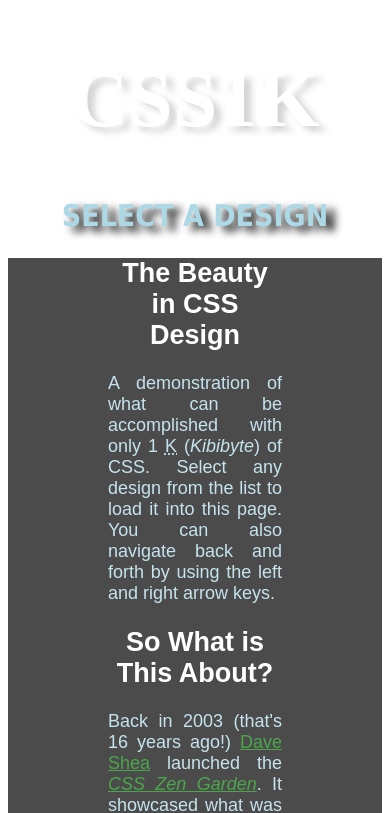
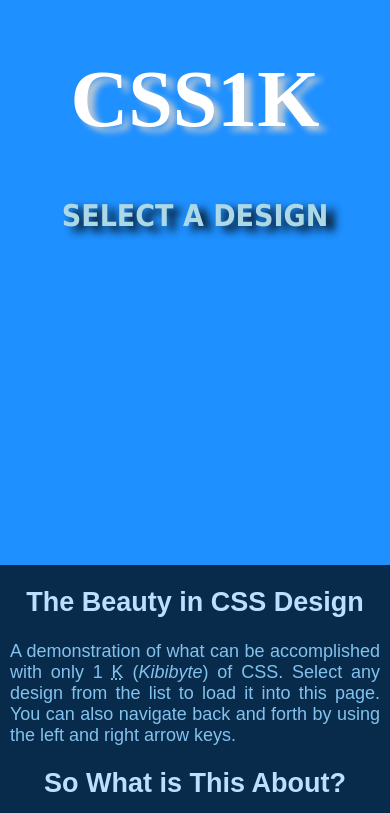
Before and after one commit to dimakruhlyi/FE, a plain HTML site: page html+css/Task_7(13.11.2019)/index.html in a window 390 px wide. Shown: the top 813 px of the page. Drawn offline with nearby package versions, Linux system fonts and the light colour scheme; files whose address does not match are found by name; a web font is replaced by a local one.

Commit message:
some improvements

```diff
--- a/html+css/Task_7(13.11.2019)/styles/default.css
+++ b/html+css/Task_7(13.11.2019)/styles/default.css
@@ -1,9 +1,162 @@
-@import url('mystyles/body.css');
+/* @import url('mystyles/body.css');
 @import url('mystyles/article.css');
 @import url('mystyles/header.css');
 @import url('mystyles/footer.css');
-@import url('mystyles/media.css');
+@import url('mystyles/media.css');*/
 @font-face{
     font-family: fredericka the great;
-    src: url('../fonts/FrederickatheGreat-Regular.ttf') format('truetype');
+    src: url('https://dimakruhlyi.github.io/FE/html%2Bcss/Task_7(13.11.2019)/fonts/FrederickatheGreat-Regular.ttf') format('truetype');
 }
+h2{
+    text-align:center;
+}
+article{
+    background:#000;
+    opacity: .7;
+    font-family: fredericka the great, fantasy,'Open Sans', 'Helvetica Neue', Barriecito, Calibri;
+    font-size:18px;
+    color:lightblue;
+    padding-left:100px;
+    padding-right: 100px;
+    text-align: justify;
+}
+article a{
+    color:green;
+}
+article header{
+    border:none;
+    margin:0 auto;
+    width:100%;
+    text-align:justify;
+    color:lightblue;
+}
+article h2{
+    color:#fff;
+}
+body{
+    display: grid;
+    grid-template-areas:
+    "header article"
+    "footer footer";
+    grid-template-rows: 90% 10%;
+    grid-template-columns: 30% 70%;
+    grid-gap: 10px;
+    margin: 0;
+    background:url('https://dimakruhlyi.github.io/FE/html%2Bcss/Task_7(13.11.2019)/img/body.jpg') center no-repeat;
+    background-size: cover;
+    overflow-x:hidden;
+}
+header{
+    grid-area: header;
+    text-align: center;
+}
+footer{
+    grid-area: footer;
+    text-align: center;;
+}
+article{
+    grid-area: article;
+}
+footer{
+    background:#000;
+    font-family: 'Bahnschrift', 'Calibri';
+    font-size:25px;
+    color:#fff;
+}
+header{
+    width:100%;
+}
+header nav ul a{
+    font-family: 'Consolas';
+    font-size:20px;
+    text-decoration: none;;
+    color:#fff;
+}
+h1{
+    font-family: 'AR Julian';
+    font-size:80px;
+    text-align:center;
+    text-shadow: 7px 5px 6px rgba(206,206,206,0.88);
+    color:#fff;
+
+}
+header nav h2{
+    font-family: 'Tahoma';
+    text-transform: uppercase;
+    font-size:30px;
+    color:lightblue;
+    text-shadow: 8px 5px 8px rgba(0,0,0,0.97);
+}
+header nav h2:hover{
+    cursor: pointer;
+}
+nav{
+    font-size:14px;
+    text-shadow:none;
+    top:0;
+    width:100%;
+}
+nav ul{
+    display:none;
+    list-style:none;
+    max-height:400px;
+    overflow-y:scroll;
+}
+nav ul li:nth-child(even){
+    background:#273447;
+
+}
+nav ul li:nth-child(odd){
+    background:#4682B4;
+}
+nav ul li a:first-child{
+    font-family: 'Consolas';
+    font-size:20px;
+    color:lightblue;
+}
+nav ul li a:first-child::after{
+    content: " via ";
+    color:blue;
+    font-family: 'Broadway';
+    text-transform: uppercase;
+    font-weight: bold;
+}
+nav ul,section{
+    margin:0 0 20px;
+}
+nav:hover ul{
+    cursor: pointer;
+    display:block;
+}
+@media all and (max-width:1024px){
+    body{
+        grid-gap: 30px;
+    }
+}
+@media all and (max-width:768px){
+    article{
+        padding-left:10px;
+        padding-right: 10px;
+
+    }
+}
+@media all and (max-width:426px){
+    body{
+        grid-template-areas:
+        "header "
+        "article"
+        "footer";
+        grid-template-rows:35% 1fr 5%;
+        grid-template-columns: 1fr;
+        background:#1E90FF;
+        grid-gap:0;
+    }
+    nav ul{
+        padding-right:20px;
+    }
+}
+@media all and (max-width:375px){
+    body{
+        grid-template-rows:31% 1fr 5%;
+    }
+}
--- a/js/Task_2(30.11.2019)/css/style.css
+++ b/js/Task_2(30.11.2019)/css/style.css
@@ -1,3 +1,11 @@
 body{
-    margin:0 0;
+    margin-left:50px;
 }
+h1{
+    font-family: 'algerian';
+}
+p{
+    font-family: 'Calibri';
+    font-weight: 600;
+    font-size: 20px;
+}
```
Also changed, not shown: html+css/Task_2(26.10.2019)/index.html (+1 -1 lines), js/Task_2(30.11.2019)/index.html (+2 -1 lines).
